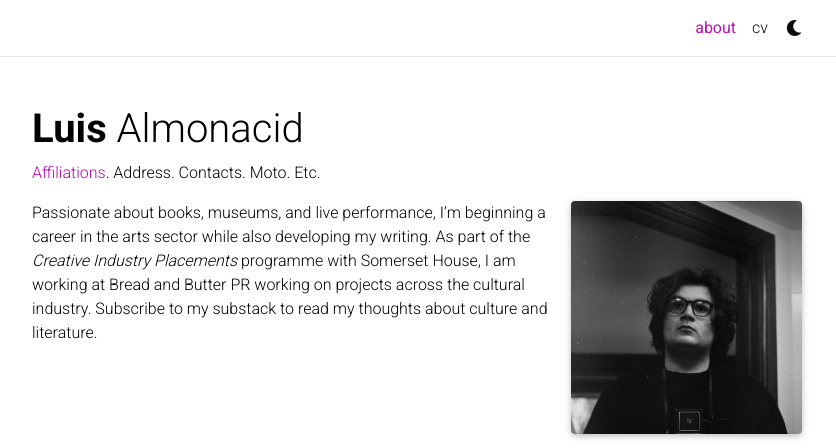
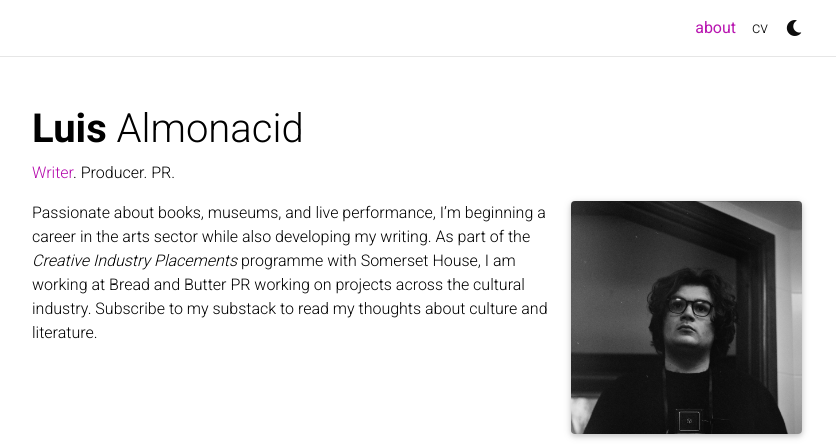
Before and after one commit to MysteryMonks/MysteryMonks.github.io, a Jekyll site: the page built from _pages/about.md, in a window 1280 px wide and 1039 px high, cut to the strip 0-448 px from the top of the window. Shown: the whole strip, without its empty margins (223-1059 px from the left). Built offline with Jekyll 4.4.1, drawn with Linux system fonts in a browser that asks for light colours; full-size pictures stand in for the smaller copies a plugin makes; comment, search, counter and statistics services are not loaded; a style sheet for code colours, icons or effects is not loaded; some of the changed text lies outside the part shown.

Commit message:
Update about.md

```diff
--- a/_pages/about.md
+++ b/_pages/about.md
@@ -2,16 +2,13 @@
 layout: about
 title: about
 permalink: /
-subtitle: <a href='#'>Affiliations</a>. Address. Contacts. Moto. Etc.
+subtitle: <a href='https://luisalmonacid.substack.com/'>Writer</a>. Producer. PR.
 
 profile:
   align: right
   image: prof_pic.jpg
   image_circular: false # crops the image to make it circular
   address: >
-    <p>555 your office number</p>
-    <p>123 your address street</p>
-    <p>Your City, State 12345</p>
 
 news: false  # includes a list of news items
 latest_posts: false  # includes a list of the newest posts
```
